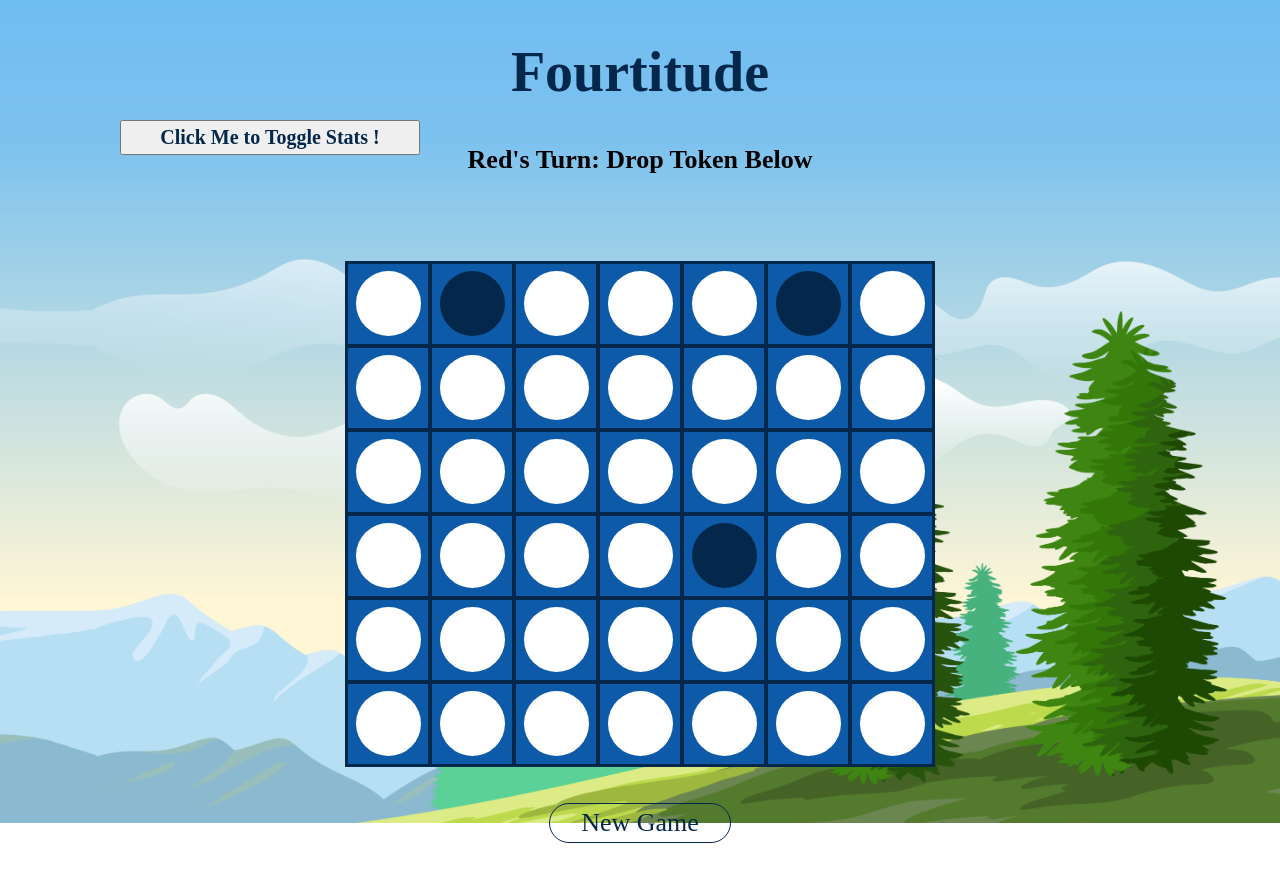
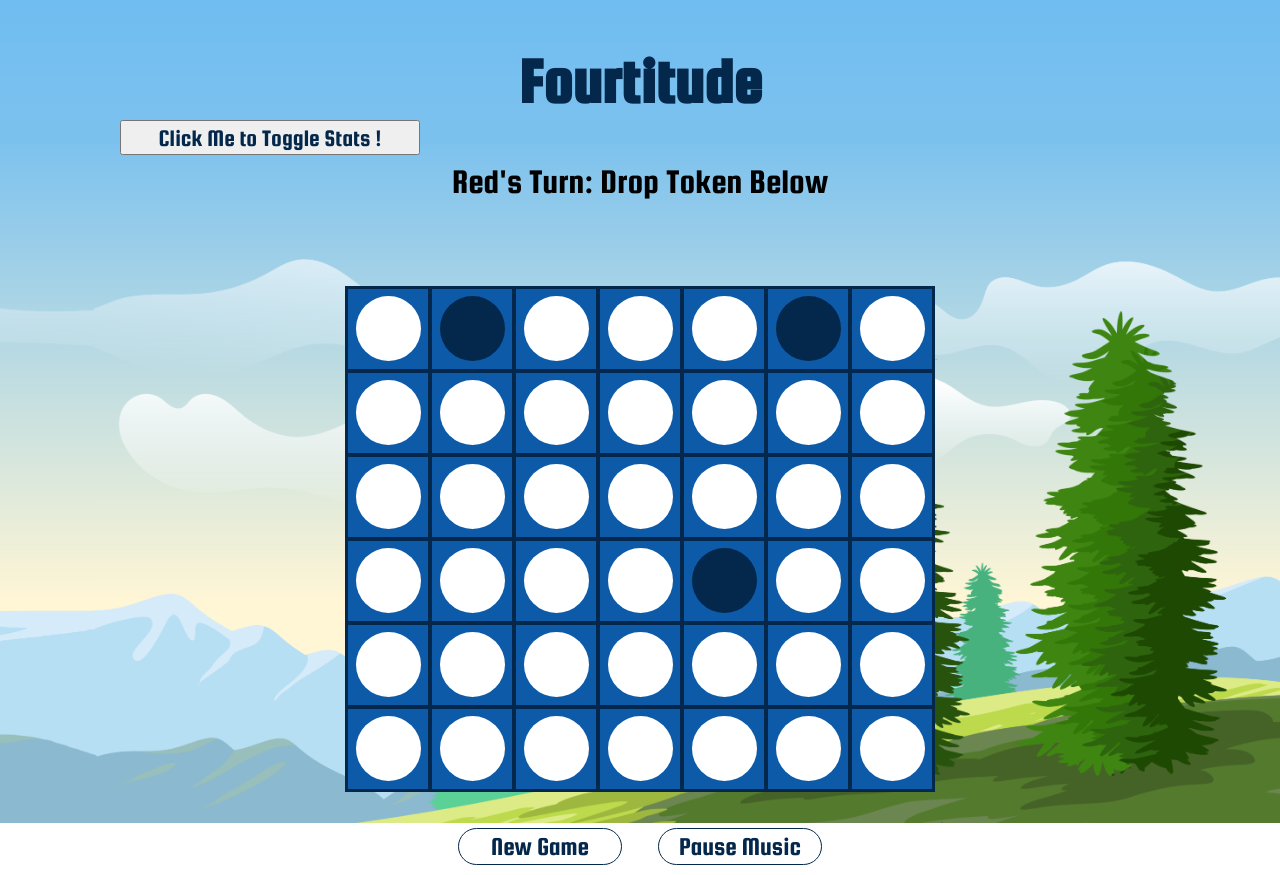
Before and after one commit to cmz1212/fourtitude, a React (Create React App) app: page / in a window 1280 px wide. Before the commit the page ends 843 px from the top, so only its background shows below. Built offline with nearby package versions, Linux system fonts and the light colour scheme.

Commit message:
Fixed Bugs in Stats and Added Toggle Music Feature

```diff
--- a/package.json
+++ b/package.json
@@ -3,8 +3,8 @@
   "version": "0.1.0",
   "private": true,
   "dependencies": {
-    "react": "^15.6.1",
-    "react-dom": "^15.6.1",
+    "react": "^18.2.0",
+    "react-dom": "^18.2.0",
     "react-scripts": "1.0.11",
     "react-sound": "^1.2.0"
   },
--- a/public/index.html
+++ b/public/index.html
@@ -13,6 +13,12 @@
     -->
     <link rel="manifest" href="%PUBLIC_URL%/manifest.json" />
     <link rel="shortcut icon" href="%PUBLIC_URL%/favicon.ico" />
+    <link rel="preconnect" href="https://fonts.googleapis.com" />
+    <link rel="preconnect" href="https://fonts.gstatic.com" crossorigin />
+    <link
+      href="https://fonts.googleapis.com/css2?family=Squada+One&display=swap"
+      rel="stylesheet"
+    />
     <!--
       Notice the use of %PUBLIC_URL% in the tags above.
       It will be replaced with the URL of the `public` folder during the build.
--- a/src/App.css
+++ b/src/App.css
@@ -7,7 +7,7 @@ h1 {
   text-align: center;
   color: #04284b;
   margin: 0.72em;
-  font: bold 56px "Brush Script MT", cursive;
+  font: bold 65px "Squada One", cursive;
 }
 
 table {
@@ -20,14 +20,21 @@ table {
   background: transparent;
 }
 
+.button-row {
+  display: flex;
+  justify-content: space-between;
+  align-items: center;
+  margin-bottom: 16px;
+}
+
 .button {
   border: 1px solid #04284b;
   color: #04284b;
-  height: 38px;
-  width: 180px;
+  height: 33px;
+  width: 160px;
   border-radius: 50px;
   margin: 0 auto;
-  margin-bottom: 25px;
+  margin-bottom: 10px;
   text-align: center;
   display: flex;
   flex-direction: row;
@@ -35,7 +42,16 @@ table {
   align-items: center;
   cursor: pointer;
   transition: background-color 0.5s, color 0.5s;
-  font: 26px "Brush Script MT", cursive;
+  font: 26px "Squada One", cursive;
+  padding: 1px;
+}
+
+.button:first-child {
+  margin-right: 18px;
+}
+
+.button:last-child {
+  margin-left: 18px;
 }
 
 .tile {
@@ -105,7 +121,7 @@ table {
 .text {
   display: flex;
   justify-content: center;
-  font: bold 26px "Brush Script MT", cursive;
+  font: 35px "Squada One", cursive;
 }
 
 #popup-button {
@@ -113,7 +129,7 @@ table {
   top: 15%;
   left: 120px;
   color: #04284b;
-  font: bold 20px "Brush Script MT", cursive;
+  font: 24px "Squada One", cursive;
   width: 300px;
   height: 35px;
 }
@@ -123,15 +139,15 @@ table {
   top: 22%;
   left: 120px;
   background-color: transparent;
-  font: 16px "Brush Script MT", cursive;
+  font: 24px "Squada One", cursive;
 }
 
 #Red-Stats {
   color: #a80d50;
-  font: bold 20px "Brush Script MT", cursive;
+  font: 30px "Squada One", cursive;
 }
 
 #Yellow-Stats {
   color: #c5bc15;
-  font: bold 20px "Brush Script MT", cursive;
+  font: 30px "Squada One", cursive;
 }
--- a/src/components/board.js
+++ b/src/components/board.js
@@ -11,6 +11,7 @@ import audio_click from "./../sound/click.wav";
 import audio_drop from "./../sound/drop.wav";
 import audio_win from "./../sound/win.wav";
 import audio_draw from "./../sound/draw.wav";
+import backgroundMusic from "./../sound/music.mp3";
 
 const c4rows = 6;
 const c4columns = 7;
@@ -25,21 +26,31 @@ class Board extends Component {
       currentPlayer: null,
       p1Win: 0,
       p2Win: 0,
-
       selector: [],
-
       board: [],
       gameOver: false,
       traps: [[], [], []],
-
       showPopup: false,
+      isMusicPlaying: true,
     };
-
+    this.audioRef = React.createRef();
     this.play = this.play.bind(this);
     this.hoverDisplay = this.hoverDisplay.bind(this);
     this.hoverOut = this.hoverOut.bind(this);
     this.togglePopup = this.togglePopup.bind(this);
   }
+
+  handleMusicToggle = () => {
+    const audio = this.audioRef.current;
+    if (this.state.isMusicPlaying) {
+      audio.pause();
+    } else {
+      audio.play();
+    }
+    this.setState((prevState) => ({
+      isMusicPlaying: !prevState.isMusicPlaying,
+    }));
+  };
 
   togglePopup() {
     this.setState({
@@ -104,10 +115,6 @@ class Board extends Component {
     this.setState({
       selector,
       board,
-
-      p1Win: 0,
-      p2Win: 0,
-
       currentPlayer: this.state.player1,
       gameOver: false,
       traps,
@@ -322,12 +329,28 @@ class Board extends Component {
   componentWillMount() {
     this.initBoard();
   }
+
+  componentDidMount() {
+    const audio = this.audioRef.current;
+    audio.volume = 0.2;
+    audio.play();
+  }
+
+  componentDidUpdate() {
+    if (this.state.isMusicPlaying) {
+      this.audioRef.current.play();
+    } else {
+      this.audioRef.current.pause();
+    }
+  }
+
   applyNull(r, c) {
     const board = this.state.board;
     if (0 <= r <= c4rows && 0 <= c <= c4columns) {
       board[r][c] = null;
     }
   }
+
   delay = (ms) => new Promise((resolve) => setTimeout(resolve, ms));
   applyDrop = () => {
     const board = this.state.board;
@@ -524,10 +547,9 @@ class Board extends Component {
             ))}
           </tbody>
         </table>
-
         <br />
         <br />
-
+        <div className="button-row">
           <div
             className="button"
             onClick={() => {
@@ -536,6 +558,13 @@ class Board extends Component {
           >
             New Game
           </div>
+
+          <div className="button" onClick={this.handleMusicToggle}>
+            {this.state.isMusicPlaying ? "Pause Music" : "Play Music"}
+          </div>
+        </div>
+
+        <audio ref={this.audioRef} src={backgroundMusic} loop />
       </div>
     );
   }
--- a/src/components/status/Popup.js
+++ b/src/components/status/Popup.js
@@ -10,6 +10,7 @@ const Popup = ({
   return (
     <div className="popup">
       <p id="Red-Stats">Red has won {Player1Wins} games.</p>
+      <span>Current Game: </span>
       <ul>
         <li key={0}>Number of Vertical Openings: {OpensVertical[0]}</li>
         <li key={1}>Number of Horizontal Openings: {OpensHorizontal[0]}</li>
@@ -17,6 +18,7 @@ const Popup = ({
       </ul>
       <br />
       <p id="Yellow-Stats">Yellow has won {Player2Wins} games.</p>
+      <span>Current Game: </span>
       <ul>
         <li key={0}>Number of Vertical Openings: {OpensVertical[1]}</li>
         <li key={1}>Number of Horizontal Openings: {OpensHorizontal[1]}</li>
```
Also changed, not shown: 2 other files (tests, documents, lock files or other folders). Lines whose indentation alone changed are shown as unchanged.
